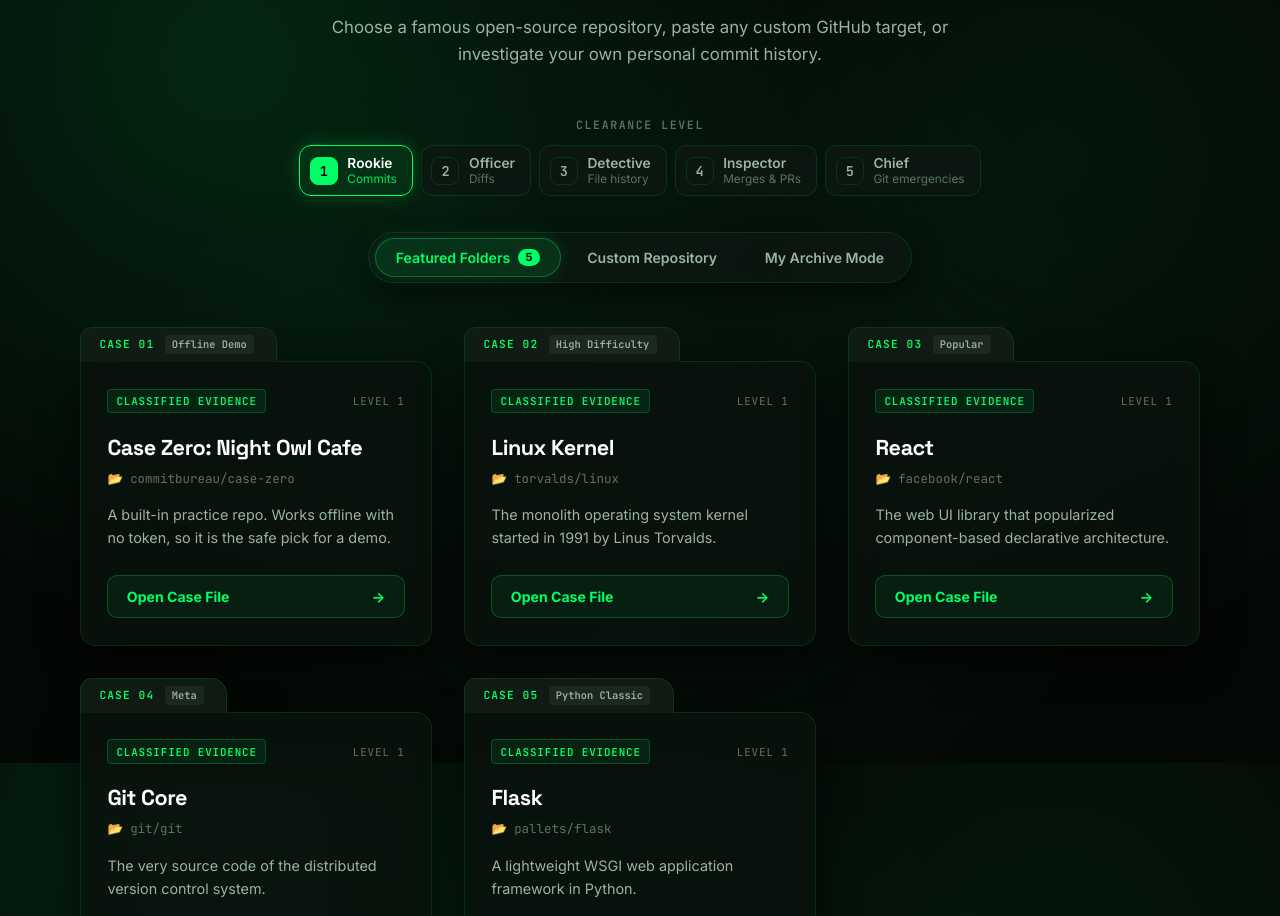
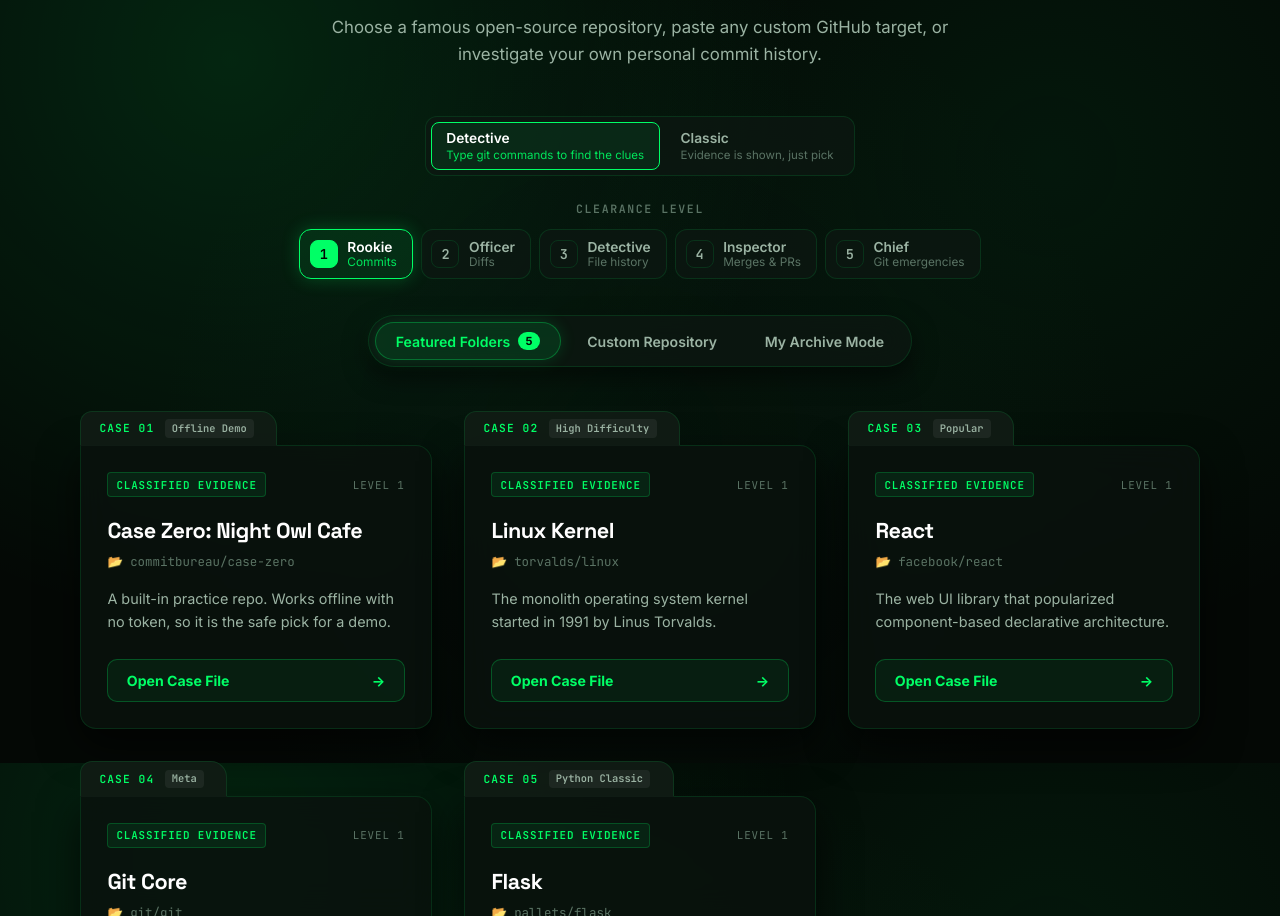
Before and after one commit to ejinbt/CommitBureau, a React (Vite) app: page / in a window 1280 px wide. Shown: the part 837-1753 px from the top of the page. Built offline with nearby package versions, Linux system fonts and the light colour scheme.

Commit message:
Add a Detective or Classic mode switch, remembered across reloads

```diff
--- a/src/App.jsx
+++ b/src/App.jsx
@@ -16,6 +16,16 @@
   }
 }
 
+// Detective mode (type git commands) or Classic (evidence shown). Detective unless chosen otherwise.
+const MODE_KEY = 'cb_mode';
+function loadMode() {
+  try {
+    return localStorage.getItem(MODE_KEY) === 'classic' ? 'classic' : 'detective';
+  } catch {
+    return 'detective';
+  }
+}
+
 /**
  * Root Application Component
  * Manages active screen state ('main' | 'investigation' | 'debrief')
@@ -26,6 +36,7 @@
   const [targetRepo, setTargetRepo] = useState(null);
   const [level, setLevel] = useState(loadLevel);
   const [rank, setRank] = useState(() => RANKS[loadLevel() - 1]);
+  const [mode, setMode] = useState(loadMode);
   const [lastDebrief, setLastDebrief] = useState(null);
   const [lastLevelPlayed, setLastLevelPlayed] = useState(1);
   const [intakeTab, setIntakeTab] = useState('featured');
@@ -38,6 +49,14 @@
       // Storage blocked: the level just won't survive a reload.
     }
   }, [level]);
+
+  useEffect(() => {
+    try {
+      localStorage.setItem(MODE_KEY, mode);
+    } catch {
+      // Storage blocked: the mode just won't survive a reload.
+    }
+  }, [mode]);
 
   // The level picker on the home screen: jump straight to any level.
   const handleSelectLevel = (nextLevel) => {
@@ -131,6 +150,8 @@
           onStartCase={handleStartCase}
           onNavigate={handleNavigate}
           onSelectLevel={handleSelectLevel}
+          mode={mode}
+          onSelectMode={setMode}
         />
       )}
 
@@ -138,6 +159,7 @@
         <InvestigationPage
           targetRepo={targetRepo}
           level={level}
+          mode={mode}
           rank={rank}
           onFinishCase={handleFinishCase}
           onExitCase={handleExitCase}
--- a/src/components/CaseIntakeConsole.jsx
+++ b/src/components/CaseIntakeConsole.jsx
@@ -9,7 +9,7 @@
  * Features tactile Forensic Folder Dossier cards,
  * smooth tab transition physics, and staggered entrance animations.
  */
-export default function CaseIntakeConsole({ onSelectRepo, initialTab = 'featured', level = 1, onSelectLevel }) {
+export default function CaseIntakeConsole({ onSelectRepo, initialTab = 'featured', level = 1, onSelectLevel, mode, onSelectMode }) {
   const [activeTab, setActiveTab] = useState(initialTab); // 'featured' | 'custom' | 'archive'
   const [prevInitialTab, setPrevInitialTab] = useState(initialTab);
 
@@ -146,7 +146,9 @@
         </div>
 
         {/* Level Picker: jump to any clearance level */}
-        {onSelectLevel && <LevelPicker level={level} onSelectLevel={onSelectLevel} />}
+        {onSelectLevel && (
+          <LevelPicker level={level} onSelectLevel={onSelectLevel} mode={mode} onSelectMode={onSelectMode} />
+        )}
 
         {/* Tab Switcher */}
         <div className="cb-tabs-wrapper">
--- a/src/components/LevelPicker.css
+++ b/src/components/LevelPicker.css
@@ -112,3 +112,68 @@
     transition: none;
   }
 }
+
+/* Game mode switch: Detective (type commands) or Classic (evidence shown). */
+.cb-mode-switch {
+  display: inline-flex;
+  flex-wrap: wrap;
+  justify-content: center;
+  gap: 0.35rem;
+  padding: 0.3rem;
+  margin-bottom: 0.75rem;
+  background: rgba(13, 23, 18, 0.75);
+  border: 1px solid var(--cb-border);
+  border-radius: var(--cb-radius-md);
+}
+
+.cb-mode-option {
+  display: flex;
+  flex-direction: column;
+  align-items: flex-start;
+  gap: 0.1rem;
+  min-width: 0;
+  padding: 0.45rem 0.9rem;
+  background: transparent;
+  border: 1px solid transparent;
+  border-radius: var(--cb-radius-sm);
+  color: var(--cb-text-muted);
+  font-family: var(--cb-font-sans);
+  text-align: left;
+  cursor: pointer;
+  transition: background 0.2s var(--cb-ease), border-color 0.2s var(--cb-ease), color 0.2s var(--cb-ease);
+}
+
+.cb-mode-option:hover {
+  color: var(--cb-text);
+}
+
+.cb-mode-option:focus-visible {
+  outline: 2px solid var(--cb-green-vivid);
+  outline-offset: 2px;
+}
+
+.cb-mode-option.active {
+  background: var(--cb-green-dim);
+  border-color: var(--cb-green-vivid);
+  color: var(--cb-text);
+}
+
+.cb-mode-option-label {
+  font-size: 0.86rem;
+  font-weight: 600;
+}
+
+.cb-mode-option-note {
+  font-size: 0.72rem;
+  color: var(--cb-text-faint);
+}
+
+.cb-mode-option.active .cb-mode-option-note {
+  color: var(--cb-green-bright);
+}
+
+@media (prefers-reduced-motion: reduce) {
+  .cb-mode-option {
+    transition: none;
+  }
+}
--- a/src/components/LevelPicker.jsx
+++ b/src/components/LevelPicker.jsx
@@ -15,9 +15,30 @@
  * Lets the player jump straight to any clearance level. All levels are open, so judges and
  * demo viewers can see every question type; passing a level still moves the selection up.
  */
-export default function LevelPicker({ level, onSelectLevel }) {
+const MODES = [
+  { mode: 'detective', label: 'Detective', note: 'Type git commands to find the clues' },
+  { mode: 'classic', label: 'Classic', note: 'Evidence is shown, just pick' },
+];
+
+export default function LevelPicker({ level, onSelectLevel, mode, onSelectMode }) {
   return (
     <div className="cb-level-picker" role="group" aria-label="Clearance level">
+      {onSelectMode && (
+        <div className="cb-mode-switch" role="group" aria-label="Game mode">
+          {MODES.map((item) => (
+            <button
+              key={item.mode}
+              type="button"
+              className={`cb-mode-option ${item.mode === mode ? 'active' : ''}`}
+              aria-pressed={item.mode === mode}
+              onClick={() => onSelectMode(item.mode)}
+            >
+              <span className="cb-mode-option-label">{item.label}</span>
+              <span className="cb-mode-option-note">{item.note}</span>
+            </button>
+          ))}
+        </div>
+      )}
       <span className="cb-level-picker-label cb-mono">CLEARANCE LEVEL</span>
       <div className="cb-level-options">
         {LEVELS.map((item) => (
--- a/src/pages/MainPage.jsx
+++ b/src/pages/MainPage.jsx
@@ -9,7 +9,7 @@
  * - Section 1: Bureau Briefing (Hero & Concept)
  * - Section 2: Case Intake Console (Target selection)
  */
-export default function MainPage({ onStartCase, level = 1, rank = 'Rookie', intakeTab = 'featured', onNavigate, onSelectLevel }) {
+export default function MainPage({ onStartCase, level = 1, rank = 'Rookie', intakeTab = 'featured', onNavigate, onSelectLevel, mode, onSelectMode }) {
   const intakeSectionRef = useRef(null);
 
   const handleScrollToIntake = () => {
@@ -50,6 +50,8 @@
             initialTab={intakeTab}
             level={level}
             onSelectLevel={onSelectLevel}
+            mode={mode}
+            onSelectMode={onSelectMode}
           />
         </div>
       </main>
```
